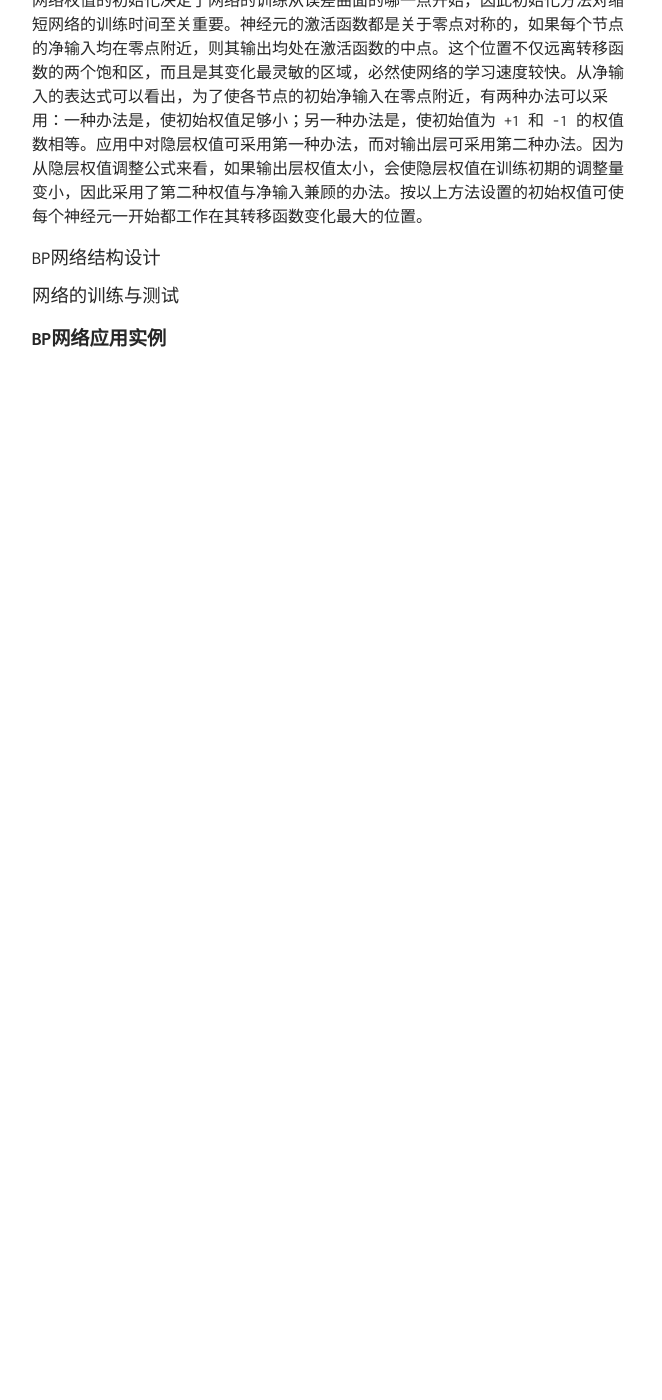
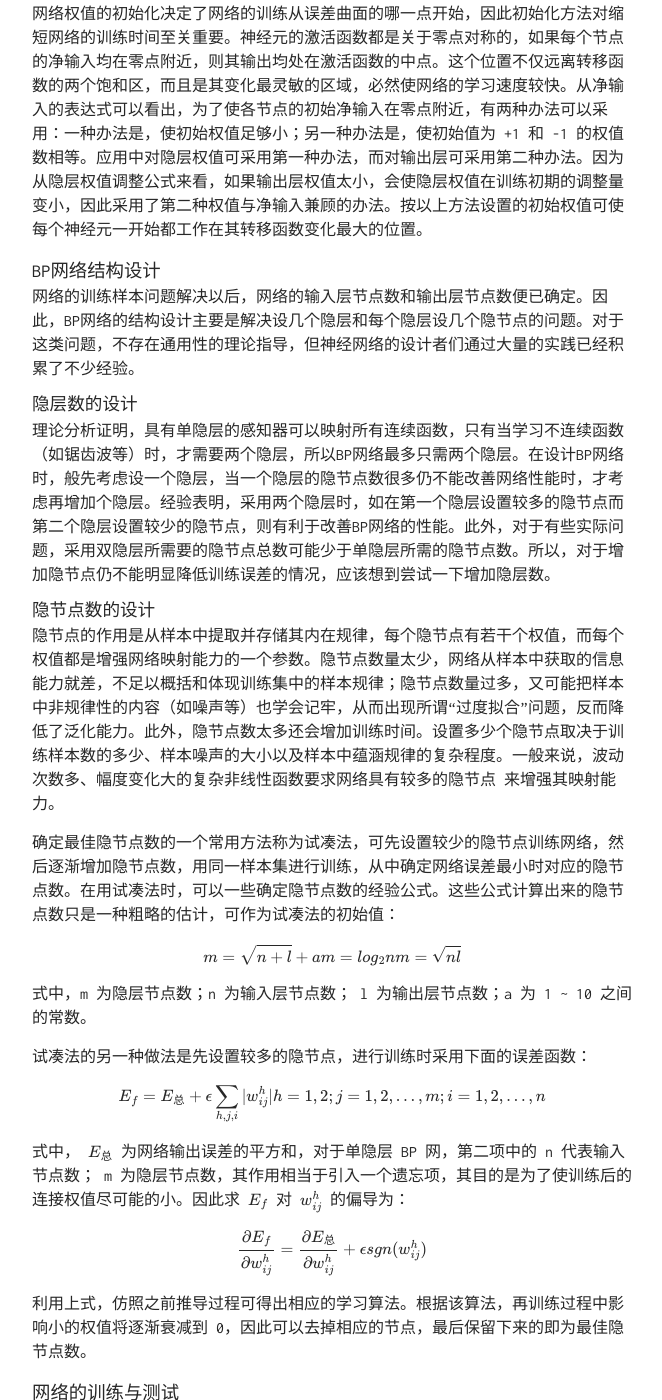
Before and after one commit to TobiahShaw/TobiahShaw.github.io, a Jekyll site: the page built from _posts/2019-09-30-Supervised-learning-neural-network.md, in a window 1280 px wide and 1400 px high, scrolled down 16825 px. Shown: the whole window, without its empty margins (308-970 px from the left). Built offline with Jekyll 4.4.1, drawn with Linux system fonts in a browser that asks for light colours; our own code applies the rules of GitHub Pages for plain Markdown files; formulas are drawn with MathJax 3; before the commit the page ends 17270 px from its top, so only the background shows below that.

Commit message:
Design of hidden node number

```diff
--- a/_posts/2019-09-30-Supervised-learning-neural-network.md
+++ b/_posts/2019-09-30-Supervised-learning-neural-network.md
@@ -482,6 +482,33 @@ $$ \bar{x_i} = \frac{x_i - x_{mid}}{0.5(x_{max} - x_{min})} $$
 
 ### BP网络结构设计
 
+网络的训练样本问题解决以后，网络的输入层节点数和输出层节点数便已确定。因此，BP网络的结构设计主要是解决设几个隐层和每个隐层设几个隐节点的问题。对于这类问题，不存在通用性的理论指导，但神经网络的设计者们通过大量的实践已经积累了不少经验。
+
+#### 隐层数的设计
+
+理论分析证明，具有单隐层的感知器可以映射所有连续函数，只有当学习不连续函数（如锯齿波等）时，才需要两个隐层，所以BP网络最多只需两个隐层。在设计BP网络时，般先考虑设一个隐层，当一个隐层的隐节点数很多仍不能改善网络性能时，才考虑再增加个隐层。经验表明，采用两个隐层时，如在第一个隐层设置较多的隐节点而第二个隐层设置较少的隐节点，则有利于改善BP网络的性能。此外，对于有些实际问题，采用双隐层所需要的隐节点总数可能少于单隐层所需的隐节点数。所以，对于增加隐节点仍不能明显降低训练误差的情况，应该想到尝试一下增加隐层数。
+
+#### 隐节点数的设计
+
+隐节点的作用是从样本中提取并存储其内在规律，每个隐节点有若干个权值，而每个权值都是增强网络映射能力的一个参数。隐节点数量太少，网络从样本中获取的信息能力就差，不足以概括和体现训练集中的样本规律；隐节点数量过多，又可能把样本中非规律性的内容（如噪声等）也学会记牢，从而出现所谓“过度拟合”问题，反而降低了泛化能力。此外，隐节点数太多还会增加训练时间。设置多少个隐节点取决于训练样本数的多少、样本噪声的大小以及样本中蕴涵规律的复杂程度。一般来说，波动次数多、幅度变化大的复杂非线性函数要求网络具有较多的隐节点
+来增强其映射能力。
+
+确定最佳隐节点数的一个常用方法称为试凑法，可先设置较少的隐节点训练网络，然后逐渐增加隐节点数，用同一样本集进行训练，从中确定网络误差最小时对应的隐节点数。在用试凑法时，可以一些确定隐节点数的经验公式。这些公式计算出来的隐节点数只是一种粗略的估计，可作为试凑法的初始值：
+
+$$ m = \sqrt{n + l} + a \\ m = log_2 n \\ m = \sqrt{nl} $$
+
+式中，m 为隐层节点数；n 为输入层节点数； l 为输出层节点数；a 为 1 ~ 10 之间的常数。
+
+试凑法的另一种做法是先设置较多的隐节点，进行训练时采用下面的误差函数：
+
+$$ E_f = E_总 + \epsilon \sum_{h,j,i} \vert w_{ij}^h \vert h = 1,2;j=1,2,\dots,m;i = 1,2,\dots,n $$
+
+式中， $ E_总 $ 为网络输出误差的平方和，对于单隐层 BP 网，第二项中的 n 代表输入节点数； m 为隐层节点数，其作用相当于引入一个遗忘项，其目的是为了使训练后的连接权值尽可能的小。因此求 $ E_f $ 对 $ w_{ij}^h $ 的偏导为：
+
+$$ \frac{\partial E_f}{\partial w_{ij}^h} = \frac{\partial E_总}{\partial w_{ij}^h} + \epsilon sgn(w_{ij}^h) $$
+
+利用上式，仿照之前推导过程可得出相应的学习算法。根据该算法，再训练过程中影响小的权值将逐渐衰减到 0，因此可以去掉相应的节点，最后保留下来的即为最佳隐节点数。
+
 ### 网络的训练与测试
 
 ## BP网络应用实例
```
